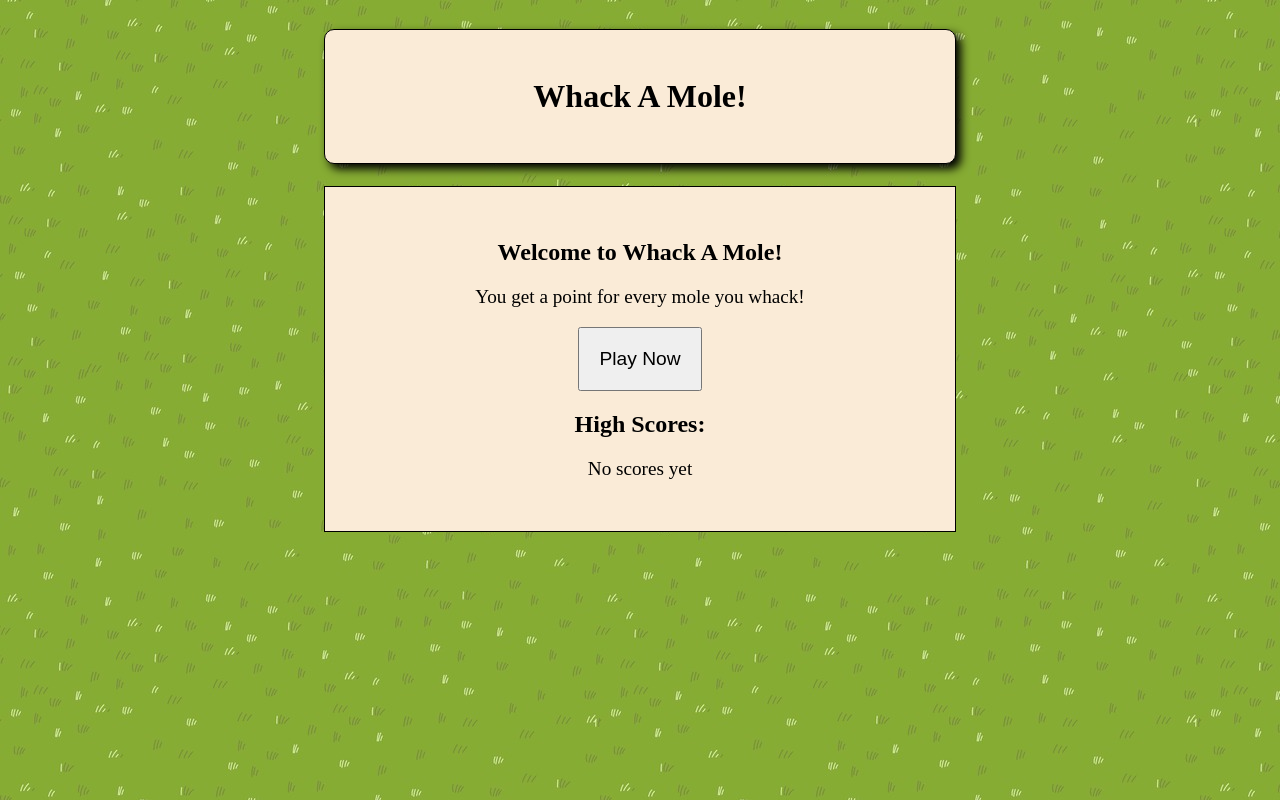
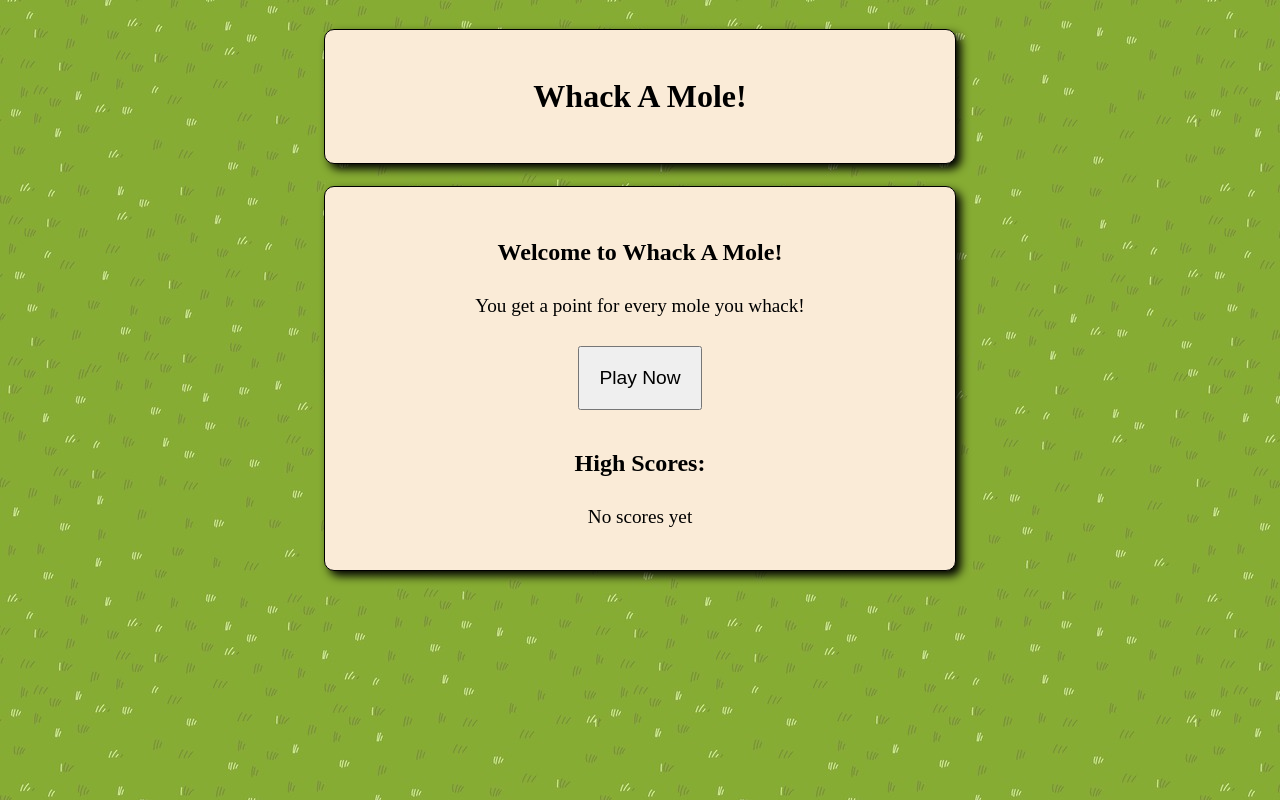
Before and after one commit to torbitj/whack-a-mole, a React (Vite) app: page / in a window 1280 px wide. Built offline with nearby package versions, Linux system fonts and the light colour scheme.

Commit message:
Update styling for p tags and buttons for better spacing

```diff
--- a/src/index.css
+++ b/src/index.css
@@ -11,7 +11,6 @@ h1 {
   background-color: antiquewhite;
   border: thin solid;
   border-radius: 10px;
-  box-shadow: 5px 5px 10px black;
 }
 
 ul {
@@ -27,8 +26,19 @@ p {
   font-size: 1.2em;
 }
 
+p {
+  margin: 0;
+  padding: 0.5em;
+}
+
 button {
+  margin: 1em;
   padding: 1em;
+}
+
+h1,
+.start {
+    box-shadow: 5px 5px 10px black;
 }
 
 .hole,
@@ -56,6 +66,7 @@ button {
   background-color: antiquewhite;
   padding: 2em;
   border: thin solid;
+  border-radius: 10px;
 }
 
 #root {
```
